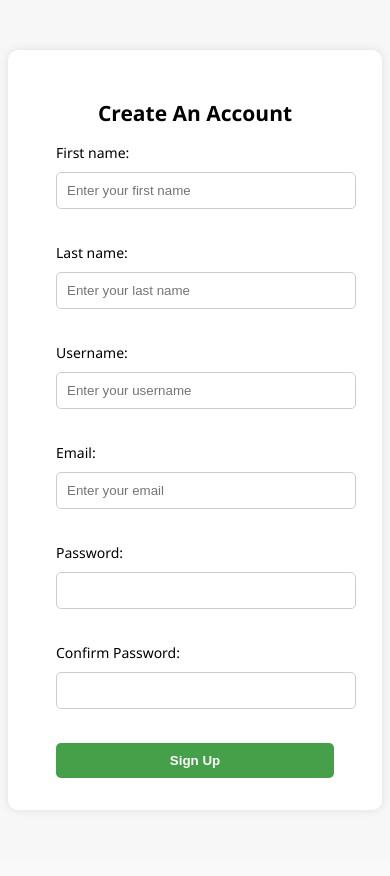
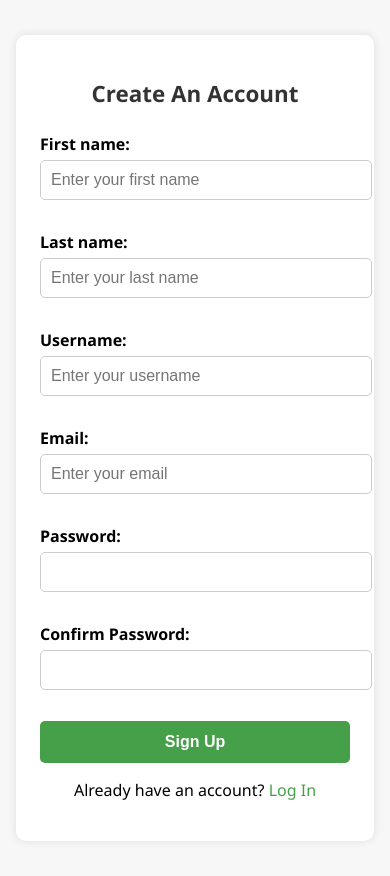
Before and after one commit to kellen-cl/shopfinity, a Django app: page /users/signup/ in a window 390 px wide. Before the commit the page ends 811 px from the top, so only its background shows below. Run offline with Django 5.2, Linux system fonts and the light colour scheme.

Commit message:
Update signup.html

```diff
--- a/users/templates/users/signup.html
+++ b/users/templates/users/signup.html
@@ -2,6 +2,7 @@
 <html>
 <head>
     <title>Sign Up</title>
+    <meta name="viewport" content="width=device-width, initial-scale=1.0">
     <style>
         body {
             font-family: 'Segoe UI', sans-serif;
@@ -10,36 +11,9 @@
             justify-content: center;
             align-items: center;
             height: 100vh;
+            margin: 0;
+            padding: 1rem;
         }
-        /* Tablets (768px to 1024px) */
-        @media (max-width: 1024px) and (min-width: 768px) {
-            body {
-                font-size: 15px;
-            }
-            .container {
-                padding: 10px;
-                flex-direction: column;
-            }
-        }
-
-        /* Phones (less than 768px) */
-        @media (max-width: 767px) {
-            body {
-                font-size: 14px;
-            }
-            .navbar {
-                flex-direction: column;
-            }
-            .hero-section {
-                text-align: center;
-                padding: 20px;
-            }
-            .product-grid {
-                grid-template-columns: 1fr;
-            }
-        }
-
-
 
         .signup-container {
             background: white;
@@ -49,45 +23,84 @@
             width: 100%;
             max-width: 400px;
         }
+
         h2 {
             text-align: center;
-            margin-bottom: 1rem;
+            margin-bottom: 1.5rem;
+            color: #333;
         }
+
+        form label {
+            font-weight: bold;
+            display: block;
+            margin-top: 10px;
+        }
+
         form input {
             width: 100%;
             padding: 10px;
-            margin-top: 10px;
-            margin-bottom: 20px;
+            margin-top: 5px;
+            margin-bottom: 15px;
             border: 1px solid #ccc;
             border-radius: 5px;
+            font-size: 1rem;
         }
+
         button {
             width: 100%;
             background-color: #45a049;
             color: white;
-            padding: 10px;
+            padding: 12px;
             border: none;
             border-radius: 5px;
             font-weight: bold;
+            font-size: 1rem;
             cursor: pointer;
         }
+
         button:hover {
             background-color: #2c3e50;
         }
+
+        .login-link {
+            text-align: center;
+            margin-top: 10px;
+        }
+
+        .login-link a {
+            color: #45a049;
+            text-decoration: none;
+        }
+
+        .login-link a:hover {
+            text-decoration: underline;
+        }
+
+        @media (max-width: 480px) {
+            .signup-container {
+                padding: 1.5rem;
+            }
+
+            h2 {
+                font-size: 1.4rem;
+            }
+        }
     </style>
-
 </head>
 <body>
 
-    </nav>
     <div class="signup-container">
         <h2>Create An Account</h2>
         <form method="post">
             {% csrf_token %}
             {{ form.as_p }}
+            <button type="submit">Sign Up</button>
+        </form>
 
-                <button type="submit">Sign Up</button>
-        </form>
+        <div class="login-link">
+            <p>Already have an account? <a href="{% url 'login' %}">Log In</a></p>
+        </div>
     </div>
+
 </body>
 </html>
```
